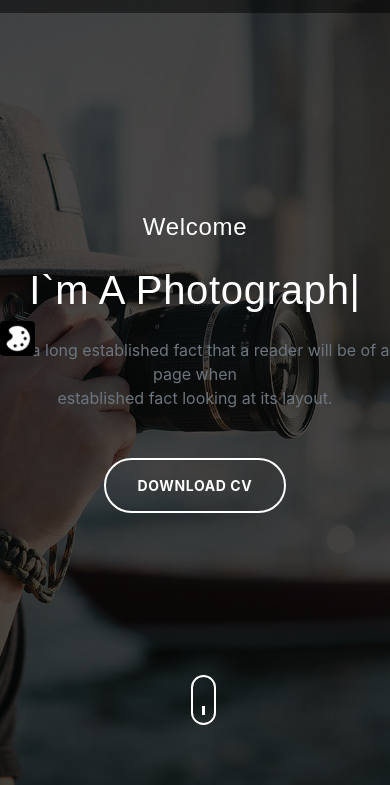
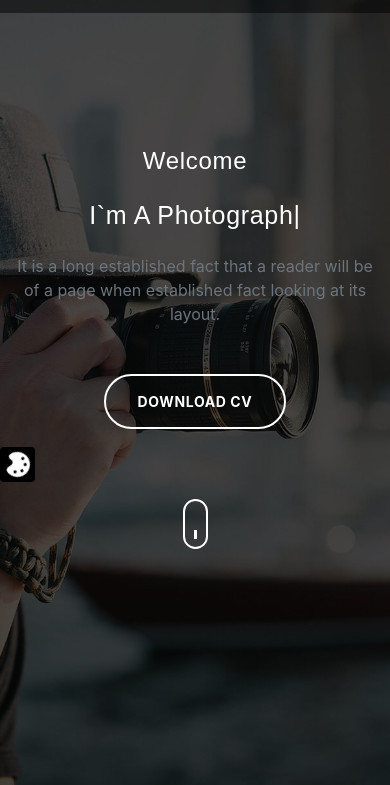
Before and after one commit to maimohamedfakhry/Kerri-page, a plain HTML site: page index.html in a window 390 px wide. Shown: the part 59-844 px from the top of the page. Drawn offline with nearby package versions, Linux system fonts and the light colour scheme.

Commit message:
created the project

```diff
--- a/css/index_style.css
+++ b/css/index_style.css
@@ -73,6 +73,7 @@ h6 {
   font-size: 30px;
   bottom: 30px;
   right: 30px;
+  z-index: 999999999999999999999999999999999999;
   display: none;
 }
 .tool-color {
@@ -85,7 +86,7 @@ h6 {
 .tool-box {
   position: fixed;
   left: 0;
-  top: 45%;
+  top: 60%;
   z-index: 499999977777;
 }
 .tool-box .iconfontt {
@@ -105,9 +106,19 @@ h6 {
 }
 .head::before {
   content: "I`m A Photographer.";
-  animation: mymovehead 6.5s infinite;
+  animation: mymovehead 8.5s infinite;
   color: white;
+  font-size: 50px;
   -webkit-animation: mymovehead 8.5s infinite;
+}
+@media only screen and (max-width: 600px) {
+  .head::before {
+    content: "I`m A Photographer.";
+    animation: mymovehead 8.5s infinite;
+    color: white;
+    font-size: 25px;
+    -webkit-animation: mymovehead 8.5s infinite;
+  }
 }
 @keyframes mymovehead {
   0% {
@@ -234,11 +245,12 @@ h6 {
     content: "I`m A Photographer|";
   }
 }
-
+#home button {
+  margin-bottom: 100px;
+}
 .scrol {
   height: 50px;
-  bottom: 30px;
-  left: 49%;
+
   width: 25px;
   border: 2px solid white;
   background-color: transparent;
--- a/index.html
+++ b/index.html
@@ -104,21 +104,23 @@
         <div>
           <h4 class=" text-white mb-4">Welcome</h4>
           <h1 class="head"></h1>
+          <div class="container">
           <p class="text-muted mb-5 mt-4  ">
             It is a long established fact that a reader will be of a page
-            when<br />
+            when
             established fact looking at its layout.
-          </p>
+          </p></div>
           <button class="btn rounded-pill button  ">
             DOWNLOAD CV
           </button>
-        </div>
-        <!----------------->
-        <div
-        class="scrol position-absolute rounded-pill   "
+          <div
+        class="scrol m-auto rounded-pill   "
       >
       <a style="width:100%;height:100%" class="aboutp d-flex align-items-end justify-content-center"><div class="insidescrol mb-2"></div></a>
       </div>
+        </div>
+        <!----------------->
+
         <!--------------->
       </div>
     </section>
```
Also changed, not shown: 1 other file.
